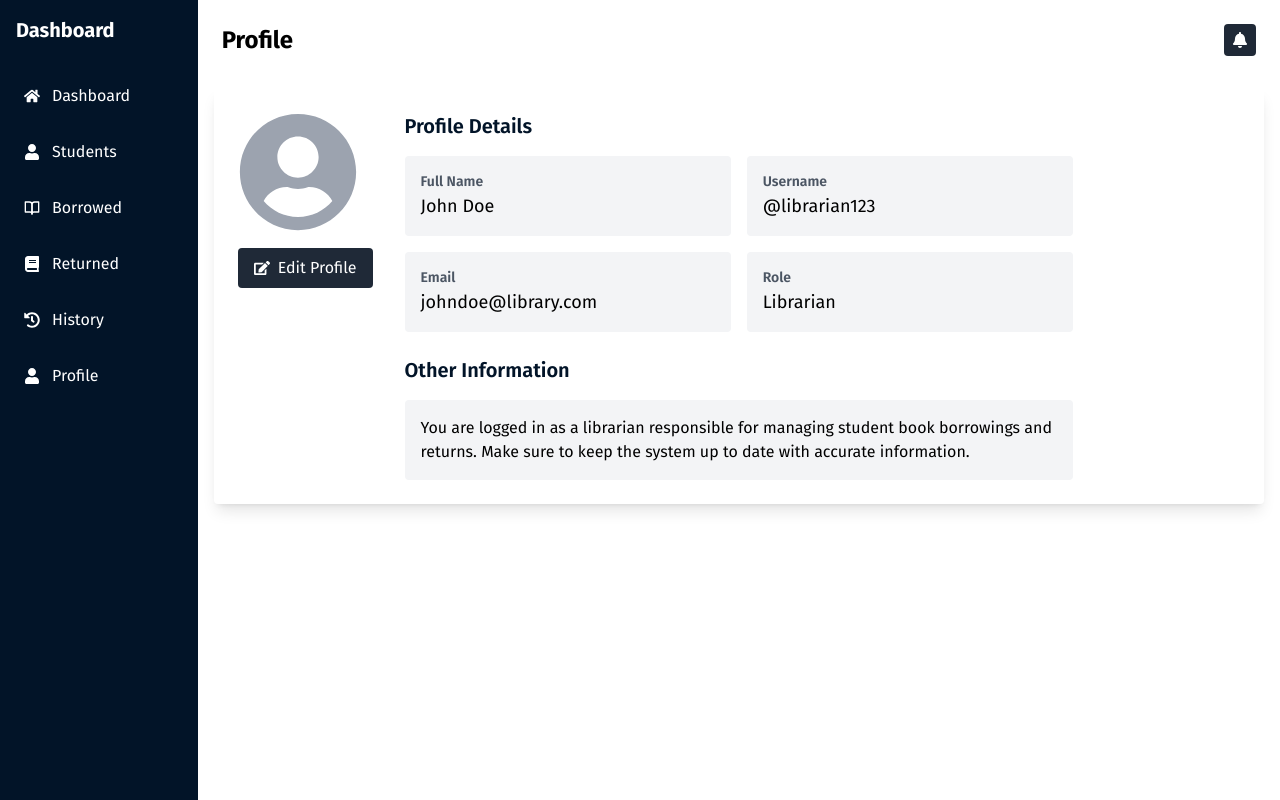
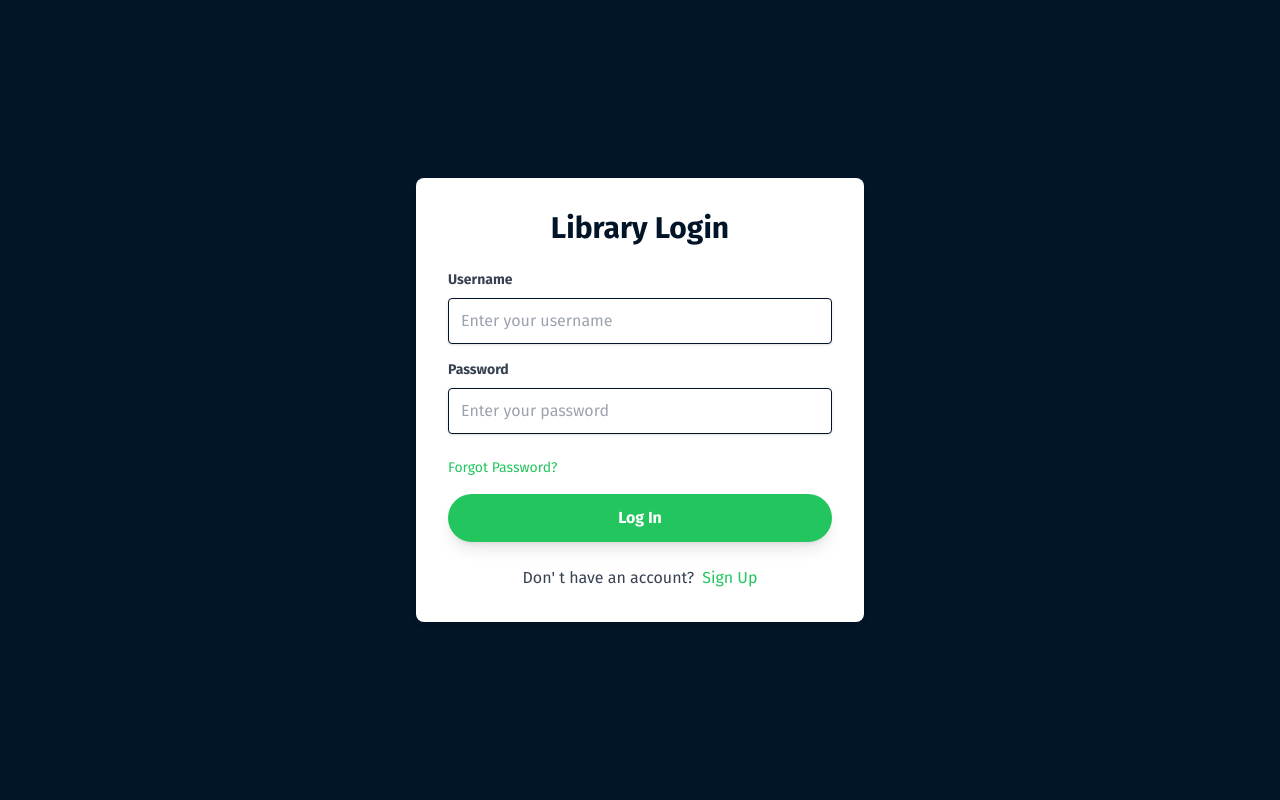
Before and after one commit to KOlivier2119/Library, a React (Vite) app in the folder Library/: page /profile in a window 1280 px wide. Built offline with nearby package versions, Linux system fonts and the light colour scheme.

Commit message:
Making landing and login pages.

```diff
--- a/Library/src/App.jsx
+++ b/Library/src/App.jsx
@@ -6,12 +6,14 @@ import Dashboard from './components/Dashboard';
 import History from './components/History';
 import Returned from './components/Returned';
 import Profile from './components/Profile';
+import Landing from './components/Landing';
+import Login from './components/Login';
 // Add other imports as needed
 
 const App = () => {
   return (
     <div className="flex min-h-screen font-fira">
-      <Sidebar />
+      {/* <Sidebar />
       <div className="flex-grow p-0">
         <Routes>
           <Route path="/" element={<Dashboard />} />
@@ -22,7 +24,9 @@ const App = () => {
           <Route path="/profile" element={<Profile />} />
 
         </Routes>
-      </div>
+      </div> */}
+      {/* <Landing /> */}
+      <Login />
     </div>
   );
 };
--- a/Library/src/components/Landing.jsx
+++ b/Library/src/components/Landing.jsx
@@ -1,9 +1,107 @@
+import { FaBook, FaUsers, FaCogs } from "react-icons/fa";
+import { IoStatsChart } from "react-icons/io5";
+import { Link } from "react-router-dom";
+
 const Landing = () => {
   return (
     <div>
+      {/* Navbar */}
+      <nav className="bg-[#021428] text-white py-4 fixed top-0 left-0 w-full z-10">
+        <div className="container mx-auto flex justify-between items-center px-4">
+          <h1 className="text-2xl font-bold">Library System</h1>
+          <ul className="flex space-x-6">
+            <li>
+              <a href="#home" className="hover:text-green-400 transition">Home</a>
+            </li>
+            <li>
+              <a href="#features" className="hover:text-green-400 transition">Features</a>
+            </li>
+            <li>
+              <a href="#cta" className="hover:text-green-400 transition">Free Trial</a>
+            </li>
+            <li>
+              <a href="#contact" className="hover:text-green-400 transition">Contact</a>
+            </li>
+          </ul>
+        </div>
+      </nav>
 
+      {/* Hero Section */}
+      <section id="home" className="flex flex-col justify-center items-center h-[100vh] bg-cover bg-center bg-no-repeat text-center p-6"
+        style={{ backgroundImage: "url('https://images.unsplash.com/photo-1515378791036-0648a3ef77b2')" }}>
+        <h1 className="text-4xl md:text-6xl font-bold mb-6 text-white animate-fadeIn">
+          Welcome to <span className="text-green-500">Library Management System</span>
+        </h1>
+        <p className="text-lg md:text-2xl mb-6 text-white animate-fadeIn">
+          Manage books, track borrowers, and streamline your library effortlessly.
+        </p>
+        <Link to="/dashboard">
+          <button className="bg-green-500 hover:bg-green-700 text-white font-bold py-3 px-8 rounded-full shadow-lg transition duration-500 ease-in-out transform hover:scale-105">
+            Get Started
+          </button>
+        </Link>
+      </section>
+
+      {/* Features Section */}
+      <section id="features" className="py-12 bg-gray-100 text-black">
+        <h2 className="text-center text-4xl font-semibold mb-10">Key Features</h2>
+        <div className="flex flex-col md:flex-row justify-evenly items-center px-4 space-y-8 md:space-y-0 md:space-x-6">
+
+          {/* Feature Card 1 */}
+          <div className="bg-white shadow-lg rounded-lg p-6 hover:shadow-xl transition duration-300 transform hover:-translate-y-2">
+            <FaBook className="text-5xl text-green-500 mb-4 mx-auto" />
+            <h3 className="text-xl font-semibold mb-2 text-center">Book Management</h3>
+            <p className="text-center">Organize and track your library’s collection of books easily.</p>
+          </div>
+
+          {/* Feature Card 2 */}
+          <div className="bg-white shadow-lg rounded-lg p-6 hover:shadow-xl transition duration-300 transform hover:-translate-y-2">
+            <FaUsers className="text-5xl text-green-500 mb-4 mx-auto" />
+            <h3 className="text-xl font-semibold mb-2 text-center">User Management</h3>
+            <p className="text-center">Efficiently manage library members and track borrow history.</p>
+          </div>
+
+          {/* Feature Card 3 */}
+          <div className="bg-white shadow-lg rounded-lg p-6 hover:shadow-xl transition duration-300 transform hover:-translate-y-2">
+            <IoStatsChart className="text-5xl text-green-500 mb-4 mx-auto" />
+            <h3 className="text-xl font-semibold mb-2 text-center">Analytics & Reports</h3>
+            <p className="text-center">Generate insightful reports to understand library usage.</p>
+          </div>
+
+          {/* Feature Card 4 */}
+          <div className="bg-white shadow-lg rounded-lg p-6 hover:shadow-xl transition duration-300 transform hover:-translate-y-2">
+            <FaCogs className="text-5xl text-green-500 mb-4 mx-auto" />
+            <h3 className="text-xl font-semibold mb-2 text-center">Customizable Settings</h3>
+            <p className="text-center">Tailor the system settings to suit your library's needs.</p>
+          </div>
+        </div>
+      </section>
+
+      {/* Call to Action Section */}
+      <section id="cta" className="bg-[#021428] py-16 text-center">
+        <h2 className="text-4xl font-semibold mb-6 text-white">Start Your Free Trial Today</h2>
+        <p className="text-lg mb-6 text-white">
+          Experience the full power of our Library Management System with a free trial. No credit card required.
+        </p>
+        <Link to="/signup">
+          <button className="bg-green-500 hover:bg-green-700 text-white font-bold py-3 px-8 rounded-full shadow-lg transition duration-500 ease-in-out transform hover:scale-105">
+            Sign Up for Free
+          </button>
+        </Link>
+      </section>
+
+      {/* Footer Section */}
+      <footer id="contact" className="bg-gray-900 py-8 text-center text-gray-400">
+        <div>
+          <p>&copy; {new Date().getFullYear()} Library Management System. All rights reserved.</p>
+          <div className="mt-2">
+            <Link to="/privacy" className="hover:text-white mx-4">Privacy Policy</Link>
+            <Link to="/terms" className="hover:text-white mx-4">Terms of Service</Link>
+          </div>
+        </div>
+      </footer>
     </div>
-  )
-}
+  );
+};
 
-export default Landing
+export default Landing;
--- /dev/null
+++ b/Library/src/components/Login.jsx
@@ -0,0 +1,67 @@
+import { Link } from "react-router-dom";
+
+const Login = () => {
+  return (
+    <div className="h-screen flex justify-center items-center bg-[#021428] w-screen">
+      <div className="bg-white p-8 rounded-lg shadow-md w-[90%] max-w-md">
+        {/* Logo or Title */}
+        <h1 className="text-3xl font-bold text-center mb-6 text-[#021428]">
+          Library Login
+        </h1>
+
+        {/* Login Form */}
+        <form>
+          <div className="mb-4">
+            <label className="block text-gray-700 text-sm font-bold mb-2" htmlFor="username">
+              Username
+            </label>
+            <input
+              type="text"
+              id="username"
+              placeholder="Enter your username"
+              className="shadow appearance-none border rounded w-full py-3 px-3 text-gray-700 leading-tight focus:outline-none focus:shadow-outline border-[#021428]"
+            />
+          </div>
+
+          <div className="mb-6">
+            <label className="block text-gray-700 text-sm font-bold mb-2" htmlFor="password">
+              Password
+            </label>
+            <input
+              type="password"
+              id="password"
+              placeholder="Enter your password"
+              className="shadow appearance-none border rounded w-full py-3 px-3 text-gray-700 leading-tight focus:outline-none focus:shadow-outline border-[#021428]"
+            />
+          </div>
+
+          {/* Forgot Password */}
+          <div className="flex items-center justify-between mb-4">
+            <Link to="/forgot-password" className="text-sm text-green-500 hover:text-green-700">
+              Forgot Password?
+            </Link>
+          </div>
+
+          {/* Submit Button */}
+          <div className="flex justify-center">
+            <button
+              type="submit"
+              className="bg-green-500 hover:bg-green-700 text-white font-bold py-3 px-6 rounded-full w-full shadow-lg transition duration-300"
+            >
+              Log In
+            </button>
+          </div>
+        </form>
+
+        {/* Sign Up Link */}
+        <div className="mt-6 text-center">
+          <p className="text-gray-700">Don&apos; t have an account?
+            <Link to="/signup" className="text-green-500 hover:text-green-700 ml-2">Sign Up</Link>
+          </p>
+        </div>
+      </div>
+    </div>
+  );
+};
+
+export default Login;
--- a/Library/src/components/Student.jsx
+++ b/Library/src/components/Student.jsx
@@ -103,11 +103,11 @@ const Student = () => {
               <th className="py-4 px-2 text-left">Stud_id</th>
               <th className="py-4 px-2 text-left">Stud_name</th>
               <th className="py-4 px-2 text-left">Class</th>
-              <th className="py-4 px-2 text-left">Book No</th>
+              {/* <th className="py-4 px-2 text-left">Book No</th>
               <th className="py-4 px-2 text-left">Book Name</th>
               <th className="py-4 px-2 text-left">Borrowing Date</th>
               <th className="py-4 px-2 text-left">Return Date</th>
-              <th className="py-4 px-2 text-left">Status</th>
+              <th className="py-4 px-2 text-left">Status</th> */}
             </tr>
           </thead>
           <tbody>
@@ -116,7 +116,7 @@ const Student = () => {
                 <td className="py-3 px-2">{book.id}</td>
                 <td className="py-3 px-2">{book.name}</td>
                 <td className="py-3 px-2">{book.class}</td>
-                <td className="py-3 px-2">{book.bookNo}</td>
+                {/* <td className="py-3 px-2">{book.bookNo}</td>
                 <td className="py-3 px-2">{book.bookName}</td>
                 <td className="py-3 px-2">{book.borrowingDate}</td>
                 <td className="py-3 px-2">{book.returnDate}</td>
@@ -126,7 +126,7 @@ const Student = () => {
                   ) : (
                     <FaTimesCircle className="text-orange-600" />
                   )}
-                </td>
+                </td> */}
               </tr>
             ))}
           </tbody>
```
